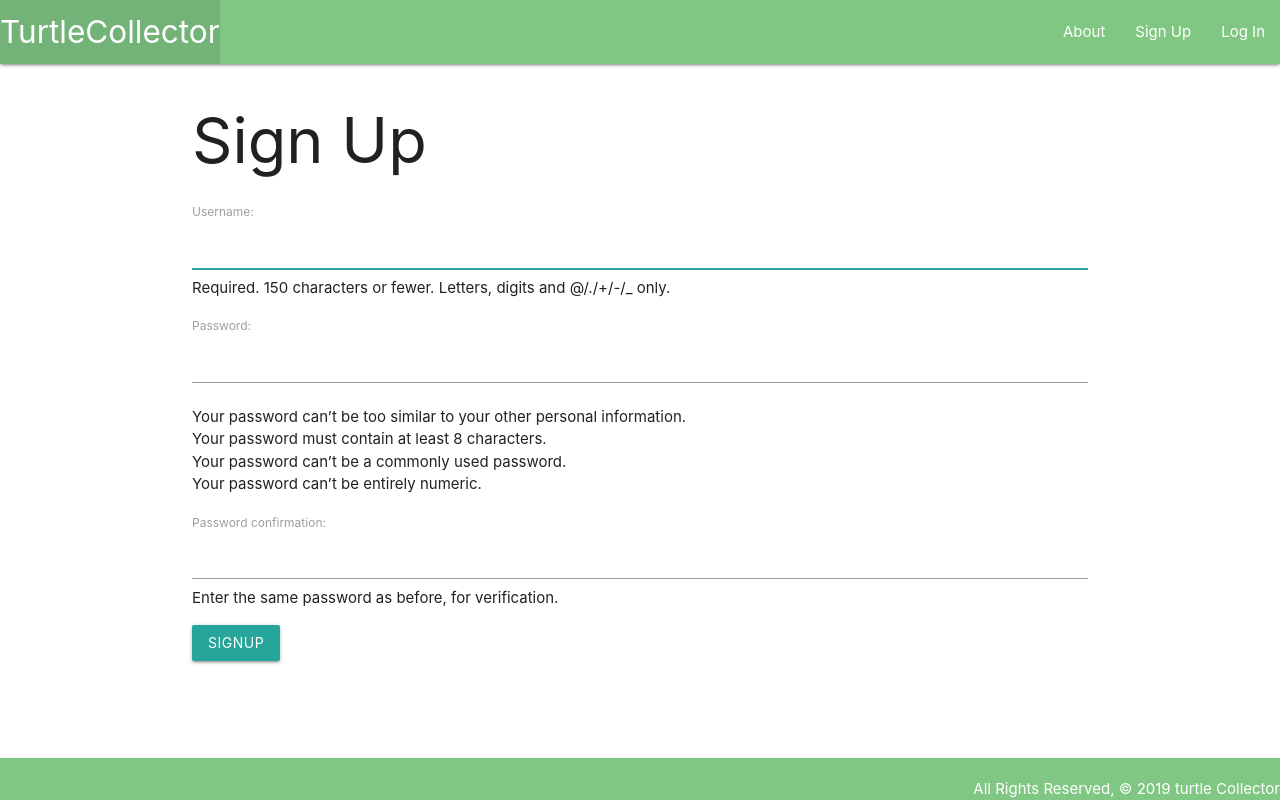
After one commit to yayakix/turtle-collector, a Django app: page /accounts/signup/ in a window 1280 px wide. The commit adds this page. Run offline with Django 4.2, Linux system fonts and the light colour scheme.

Commit message:
login and signup

```diff
--- a/main_app/templates/base.html
+++ b/main_app/templates/base.html
@@ -32,11 +32,16 @@
           </ul>
           <ul class="right">
           <li><a href="{% url 'about' %}">About</a></li>
-<!-- new link below -->
+{% if user.is_authenticated %}
 <li><a href="{% url 'turtles_create' %}">Add a turtle</a></li>
 <li><a href="{% url 'index' %}">View All My turtles</a></li>
    <li><a href="{% url 'toys_index' %}">View All Toys</a></li>
             <li><a href="{% url 'toys_create' %}">Add a Toy</a></li>
+            <li><a href="{% url 'logout' %}">Log Out</a></li>
+             {% else %}
+<li><a href="{% url 'signup' %}">Sign Up</a></li>
+<li><a href="{% url 'login' %}">Log In</a></li>
+  {% endif %}
           </ul>
         </div>
       </nav>
--- /dev/null
+++ b/main_app/templates/registration/signup.html
@@ -0,0 +1,15 @@
+
+{% extends 'base.html' %} {% block content %}
+
+<h1>Sign Up</h1>
+
+{% if error_message %}
+<p class="red-text">{{ error_message }}</p>
+{% endif %}
+
+<form method="post" action="{% url 'signup' %}">
+  {% csrf_token %} {{ form.as_p }}
+  <input type="submit" class="btn" value="signup" />
+</form>
+
+{% endblock %}
--- a/main_app/urls.py
+++ b/main_app/urls.py
@@ -18,5 +18,7 @@ urlpatterns = [
     path('toys/<int:pk>/delete/', views.ToyDelete.as_view(), name='toys_delete'),
     path('turtles/<int:turtle_id>/assoc_toy/<int:toy_id>/', views.assoc_toy, name='assoc_toy'),
     path('turtles/<int:turtle_id>/assoc_toy/<int:toy_id>/delete/', views.assoc_toy_delete, name='assoc_toy_delete'),
+    # new users
+    path('accounts/signup/', views.signup, name='signup'),
 
 ]
--- a/main_app/views.py
+++ b/main_app/views.py
@@ -12,6 +12,13 @@ from django.http import HttpResponse
 
 from .forms import FeedingForm
 
+from django.contrib.auth import login
+from django.contrib.auth.forms import UserCreationForm
+from django.contrib.auth.decorators import login_required
+from django.contrib.auth.mixins import LoginRequiredMixin
+
+
+
 # Define the home view
 def home(request):
     return render(request, 'home.html')
@@ -20,13 +27,13 @@ def about(request):
     return render(request, 'about.html')
 
 
-
+@login_required
 def turtles_index(request):
-    turtles = Turtle.objects.all()
+    turtles = Turtle.objects.filter(user=request.user)
     return render(request, 'turtles/index.html', { 'turtles': turtles })
 
 
-
+@login_required
 def turtles_detail(request, turtle_id):
     turtle = Turtle.objects.get(id=turtle_id)
     toys_turtle_doesnt_have = Toy.objects.exclude(id__in = turtle.toys.all().values_list('id'))
@@ -35,7 +42,7 @@ def turtles_detail(request, turtle_id):
         'turtle': turtle, 'feeding_form': feeding_form,
         'toys': toys_turtle_doesnt_have
     })
-
+@login_required
 def add_feeding(request, turtle_id):
     form = FeedingForm(request.POST)
     if form.is_valid():
@@ -43,47 +50,71 @@ def add_feeding(request, turtle_id):
         new_feeding.turtle_id = turtle_id
         new_feeding.save()
     return redirect('detail', turtle_id=turtle_id)
-
+@login_required
 def assoc_toy(request, turtle_id, toy_id):
     Turtle.objects.get(id=turtle_id).toys.add(toy_id)
     return redirect('detail', turtle_id=turtle_id)
-
+@login_required
 def assoc_toy_delete(request, turtle_id, toy_id):
     Turtle.objects.get(id=turtle_id).toys.remove(toy_id)
     return redirect('detail', turtle_id=turtle_id)
+# signup
+def signup(request):
+  error_message = ''
+  if request.method == 'POST':
+    # This is how to create a 'user' form object
+    # that includes the data from the browser
+    form = UserCreationForm(request.POST)
+    if form.is_valid():
+      # This will add the user to the database
+      user = form.save()
+      # This is how we log a user in via code
+      login(request, user)
+      return redirect('index')
+    else:
+      error_message = 'Invalid sign up - try again'
+  # A bad POST or a GET request, so render signup.html with an empty form
+  form = UserCreationForm()
+  context = {'form': form, 'error_message': error_message}
+  return render(request, 'registration/signup.html', context)
 
-class TurtleCreate(CreateView):
+class TurtleCreate(LoginRequiredMixin, CreateView):
     model = Turtle
-    fields = '__all__'
+    fields = ['name', 'breed', 'description', 'age']
     success_url = '/turtles/'
+    def form_valid(self, form):
+    # Assign the logged in user (self.request.user)
+        form.instance.user = self.request.user
+    # Let the CreateView do its job as usual
+        return super().form_valid(form)
 
 
-class TurtleUpdate(UpdateView):
+class TurtleUpdate(LoginRequiredMixin, UpdateView):
     model = Turtle
     fields = ['breed', 'description', 'age']
 
-class TurtleDelete(DeleteView):
+class TurtleDelete(LoginRequiredMixin, DeleteView):
     model = Turtle
     success_url = '/turtles/'
 
-class ToyList(ListView):
+class ToyList(LoginRequiredMixin, ListView):
     model = Toy
     template_name = 'toys/index.html'
 
-class ToyDetail(DetailView):
+class ToyDetail(LoginRequiredMixin, DetailView):
     model = Toy
     template_name = 'toys/detail.html'
 
-class ToyCreate(CreateView):
+class ToyCreate(LoginRequiredMixin, CreateView):
     model = Toy
     fields = ['name', 'color']
 
 
-class ToyUpdate(UpdateView):
+class ToyUpdate(LoginRequiredMixin, UpdateView):
     model = Toy
     fields = ['name', 'color']
 
 
-class ToyDelete(DeleteView):
+class ToyDelete(LoginRequiredMixin, DeleteView):
     model = Toy
     success_url = '/toys/'
--- a/turtlecollector/settings.py
+++ b/turtlecollector/settings.py
@@ -119,6 +119,8 @@ USE_TZ = True
 # https://docs.djangoproject.com/en/4.0/howto/static-files/
 
 STATIC_URL = '/static/'
+LOGIN_REDIRECT_URL = '/turtles/'
+LOGOUT_REDIRECT_URL = '/'
 
 # Default primary key field type
 # https://docs.djangoproject.com/en/4.0/ref/settings/#default-auto-field
--- a/turtlecollector/urls.py
+++ b/turtlecollector/urls.py
@@ -5,6 +5,8 @@ from django.urls import path, include
 
 urlpatterns = [
     path('admin/', admin.site.urls),
-    # In this case '' represents the root route
     path('', include('main_app.urls')),
+  # include the built-in auth urls for the built-in views
+    path('accounts/', include('django.contrib.auth.urls')),
+
 ]
```
Also changed, not shown: main_app/models.py (+7 -0 lines), main_app/templates/registration/login.html (added, +12 -0 lines), main_app/migrations/0005_turtle_user.py (added).
